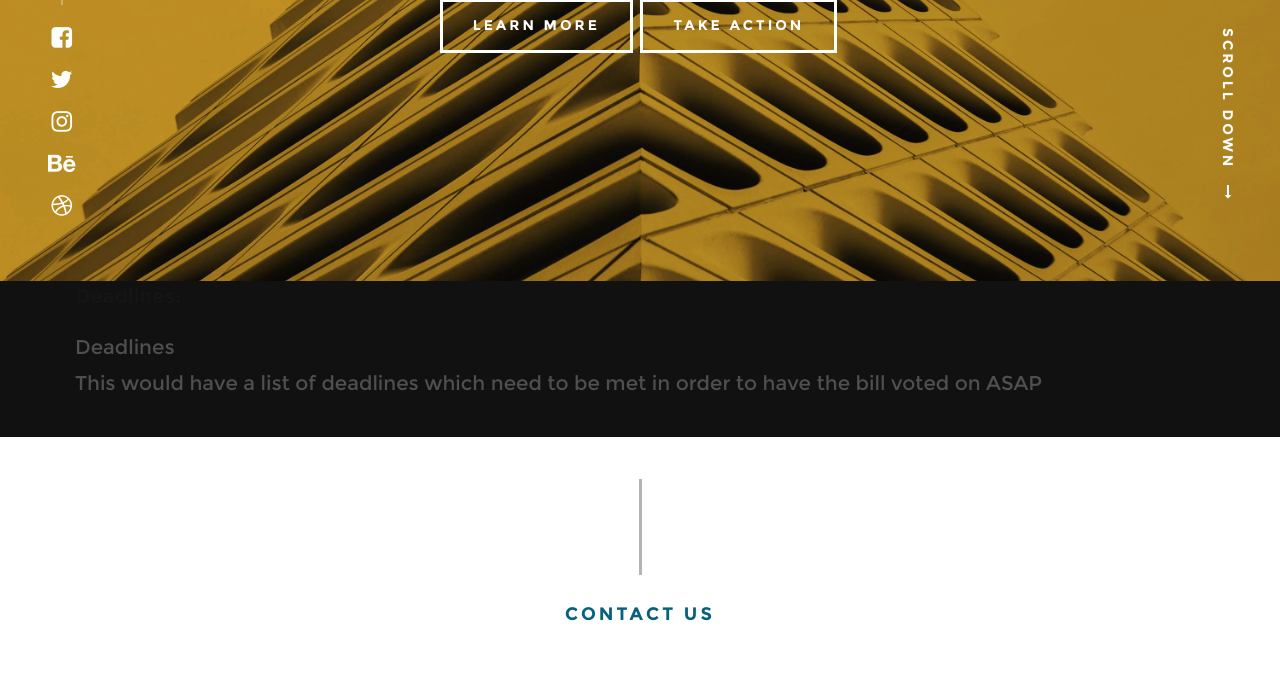
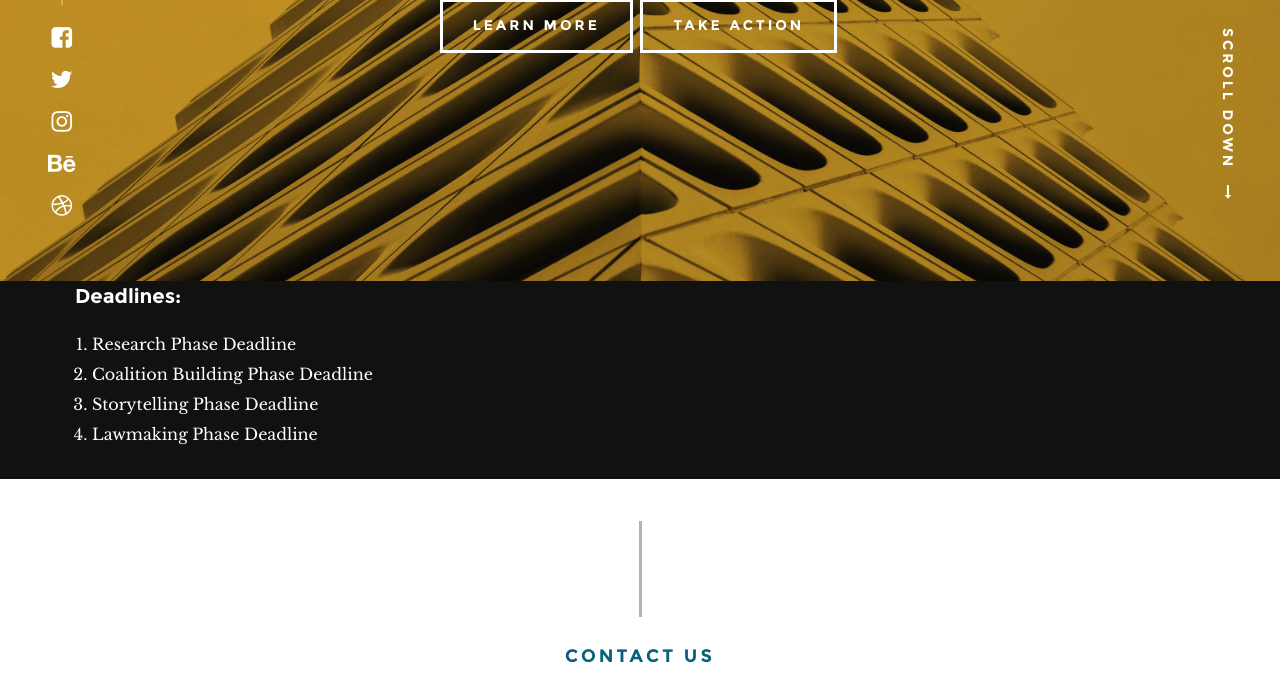
Before and after one commit to delaware19/team-3, a Django app: page / in a window 1280 px wide. Shown: the part 523-1212 px from the top of the page. Run offline with Django 3.2, Linux system fonts and the light colour scheme; some web fonts are replaced.

Commit message:
Deadlines added in as destination for take action button

```diff
--- a/hopeanomics/rise/static/css/main.css
+++ b/hopeanomics/rise/static/css/main.css
@@ -1222,7 +1222,9 @@ input::-moz-focus-inner {
   opacity: 1;
 }
 
-
+.deadline-title{
+  color: white;
+}
 /* ===================================================================
  *  09. header styles - (_layout.scss)
  *
--- a/hopeanomics/rise/templates/rise/index.html
+++ b/hopeanomics/rise/templates/rise/index.html
@@ -155,8 +155,13 @@
 					<div class="about-profile-bg"></div>
 
 					 <div class="intro">
-						 <h3 class="animate-this">Deadlines:</h3>
-						<p class="lead animate-this"><span>Deadlines <br> </span> This would have a list of deadlines which need to be met in order to have the bill voted on ASAP</p>
+						 <h3 class="deadline-title">Deadlines:</h3>
+						<ol class = "deadline-title">
+							<li> Research Phase Deadline </li>
+							<li> Coalition Building Phase Deadline </li>
+							<li> Storytelling Phase Deadline </li>
+							<li> Lawmaking Phase Deadline </li>
+						</ol>
 					 </div>
 
 				</div> <!-- end col-full  -->
```
